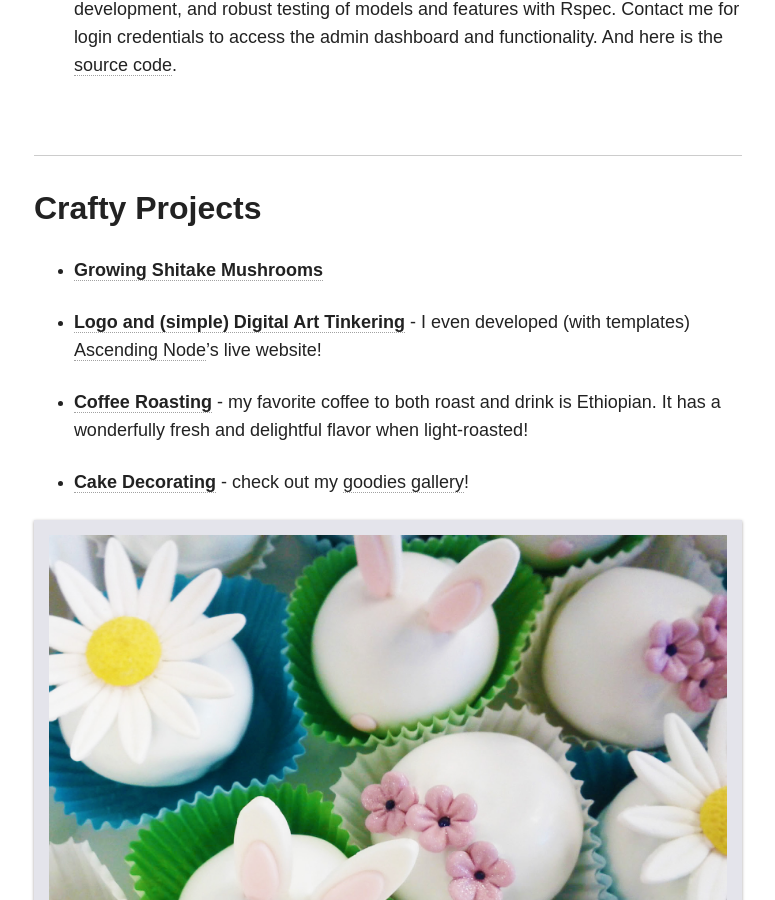
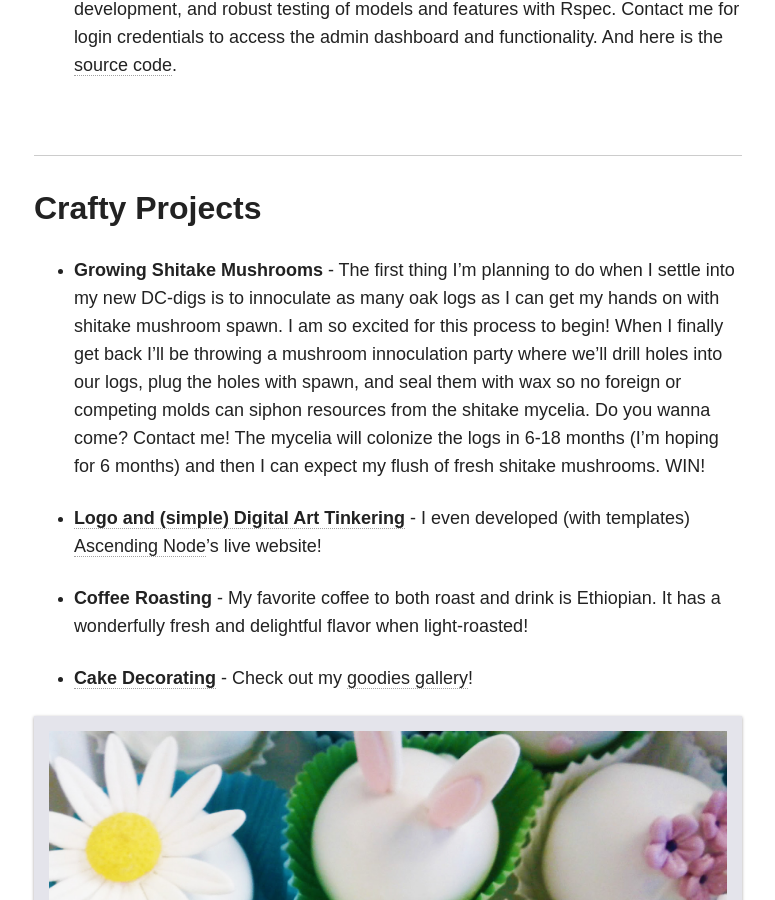
Before and after one commit to teresafinn/teresafinn.github.io, a Jekyll site: the page built from projects/index.md, in a window 1280 px wide and 900 px high, scrolled down 1508 px. Shown: the whole window, without its empty margins (252-1027 px from the left). Built offline with Jekyll 4.4.1, drawn with Linux system fonts in a browser that asks for light colours; nearby versions of some CDN libraries.

Commit message:
Add mushroom desc

```diff
--- a/projects/index.md
+++ b/projects/index.md
@@ -37,13 +37,13 @@
 ---
 
 ##  Crafty Projects
-* [**Growing Shitake Mushrooms**](link)
+* **Growing Shitake Mushrooms** - The first thing I'm planning to do when I settle into my new DC-digs is to innoculate as many oak logs as I can get my hands on with shitake mushroom spawn. I am so excited for this process to begin! When I finally get back I'll be throwing a mushroom innoculation party where we'll drill holes into our logs, plug the holes with spawn, and seal them with wax so no foreign or competing molds can siphon resources from the shitake mycelia. Do you wanna come? Contact me! The mycelia will colonize the logs in 6-18 months (I'm hoping for 6 months) and then I can expect my flush of fresh shitake mushrooms. WIN!
 
 * [**Logo and (simple) Digital Art Tinkering**](/projects/digital-art-tinkering) - I even developed (with templates) [Ascending Node](http://ascendingnode.ca/)'s live website!
 
-* [**Coffee Roasting**](link) - my favorite coffee to both roast and drink is Ethiopian. It has a wonderfully fresh and delightful flavor when light-roasted!
+* **Coffee Roasting** - My favorite coffee to both roast and drink is Ethiopian. It has a wonderfully fresh and delightful flavor when light-roasted!
 
-* [**Cake Decorating**](/projects/cake-pictures) - check out my [goodies gallery](/projects/cake-pictures)!
+* [**Cake Decorating**](/projects/cake-pictures) - Check out my [goodies gallery](/projects/cake-pictures)!
 
 ![Easter Truffles](/images/easter.jpg "Easter Truffles"){: .tfgallery }
 
```
